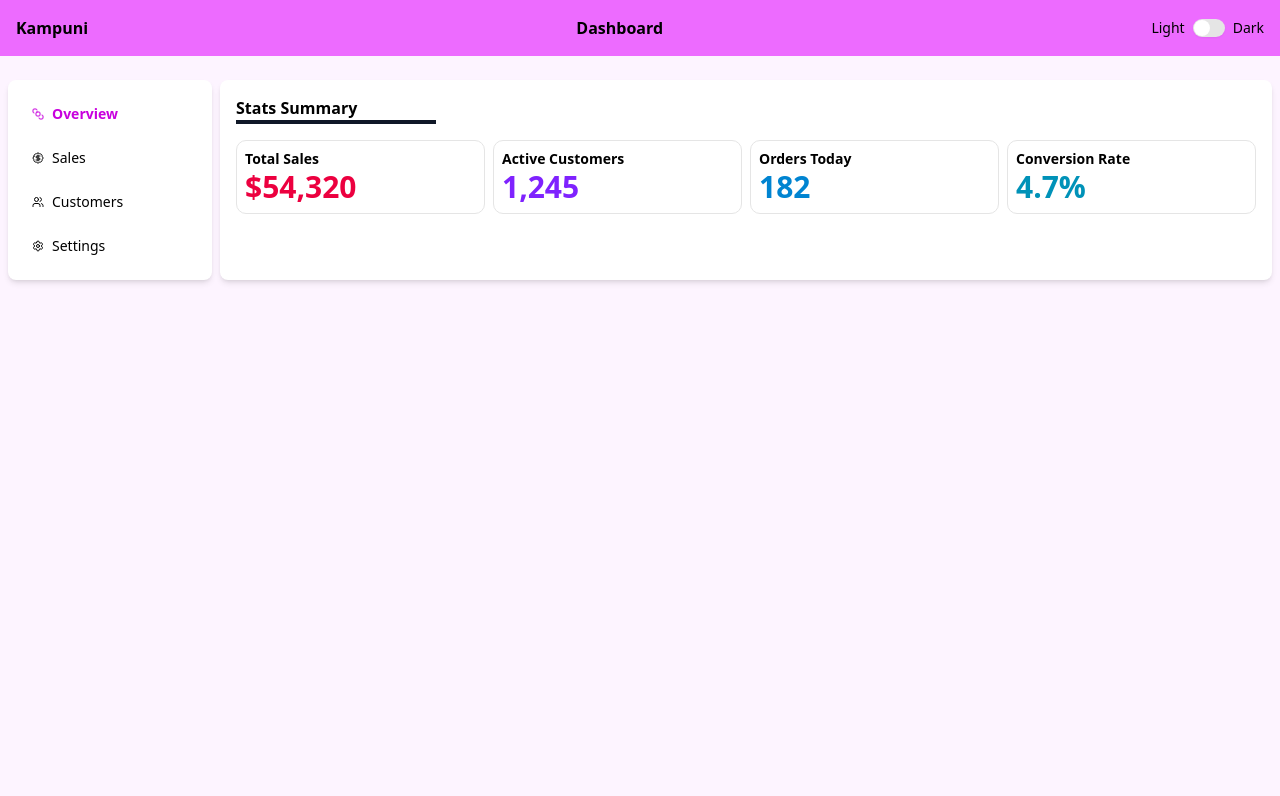
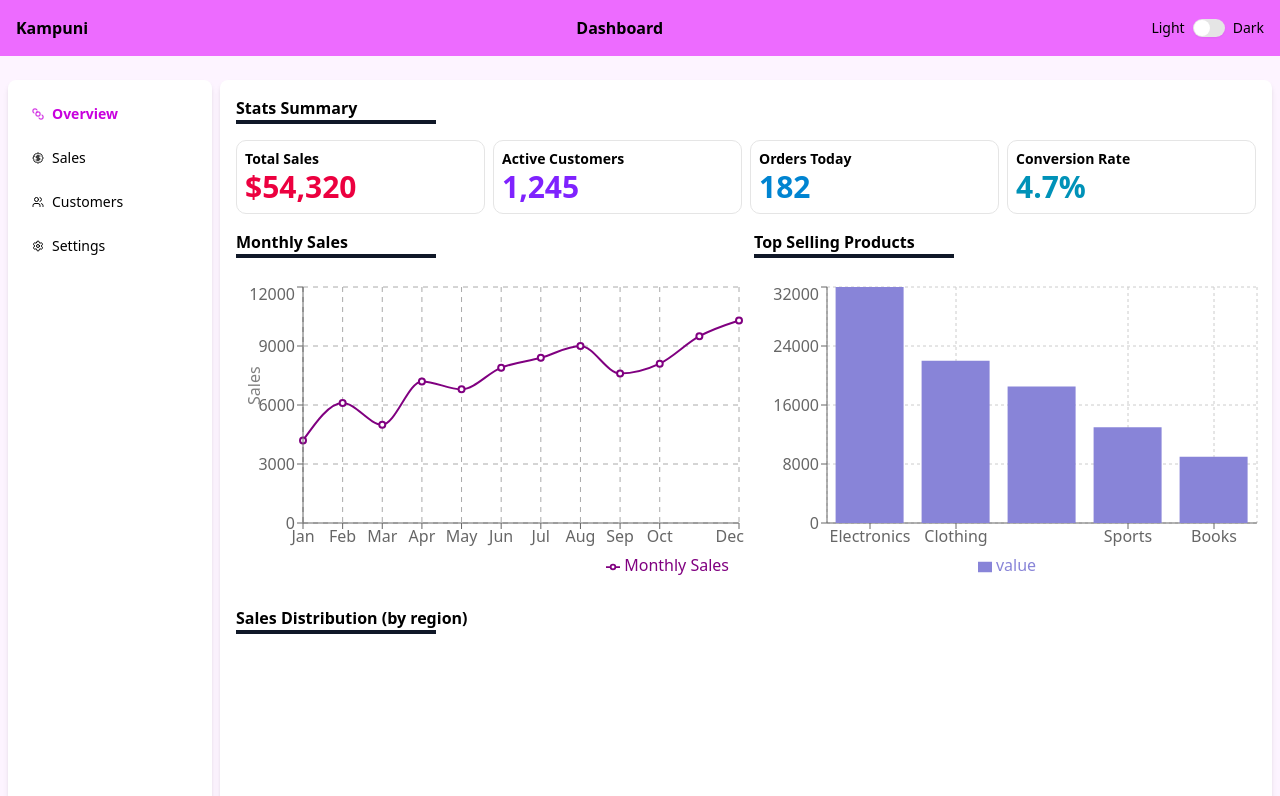
Before and after one commit to faithgaiciumia/react-combo-lab, a React (Vite) app: page /dashboard in a window 1280 px wide. Shown: the top 796 px of the page. Built offline with nearby package versions, Linux system fonts and the light colour scheme.

Commit message:
charts display

```diff
--- a/package.json
+++ b/package.json
@@ -27,6 +27,7 @@
     "react": "^19.1.1",
     "react-dom": "^19.1.1",
     "react-router-dom": "^7.8.2",
+    "recharts": "^3.2.1",
     "tailwind-merge": "^3.3.1",
     "tailwindcss": "^4.1.13",
     "vaul": "^1.1.2",
--- a/src/apps/dashboard/components/Main.tsx
+++ b/src/apps/dashboard/components/Main.tsx
@@ -1,9 +1,17 @@
+import MonthlySalesTrend from "./MonthlySalesTrend";
+import SalesDistribution from "./SalesDistribution";
 import StatsSummary from "./StatsSummary";
+import TopSellingProducts from "./TopSellingProducts";
 
-export default function Main(){
-    return(
-        <div className="bg-white shadow-md rounded-md mt-4 w-full col-span-5 p-4">
-            <StatsSummary/>
-        </div>
-    )
+export default function Main() {
+  return (
+    <div className="bg-white shadow-md rounded-md mt-4 w-full col-span-5 p-4 flex flex-col gap-4">
+      <StatsSummary />
+      <div className="grid grid-cols-2 gap-4">
+        <MonthlySalesTrend />
+      <TopSellingProducts />
+      <SalesDistribution />
+      </div>
+    </div>
+  );
 }
--- /dev/null
+++ b/src/apps/dashboard/components/MonthlySalesTrend.tsx
@@ -0,0 +1,41 @@
+import { Separator } from "@radix-ui/react-dropdown-menu";
+import {
+  CartesianGrid,
+  Legend,
+  Line,
+  LineChart,
+  Tooltip,
+  XAxis,
+  YAxis,
+} from "recharts";
+import { dashboardData } from "../data/data";
+
+export default function MonthlySalesTrend() {
+  return (
+    <div>
+      <h2 className="font-bold text-md">Monthly Sales</h2>
+      <div className="w-[200px] mb-4">
+        <Separator className="border-gray-900 border-2" />
+      </div>
+      <div className="p-2">
+        <LineChart data={dashboardData.monthlySales} width={500} height={300}>
+          <CartesianGrid stroke="#aaa" strokeDasharray="5 5" />
+          <Line
+            type="monotone"
+            dataKey="amount"
+            stroke="purple"
+            strokeWidth={2}
+            name="Monthly Sales"
+          />
+          <XAxis dataKey="month" />
+          <YAxis
+            width="auto"
+            label={{ value: "Sales", position: "insideLeft", angle: -90 }}
+          />
+          <Legend align="right" />
+          <Tooltip />
+        </LineChart>
+      </div>
+    </div>
+  );
+}
--- /dev/null
+++ b/src/apps/dashboard/components/SalesDistribution.tsx
@@ -0,0 +1,26 @@
+import { Separator } from "@radix-ui/react-dropdown-menu";
+import { Pie, PieChart } from "recharts";
+import { dashboardData } from "../data/data";
+
+export default function SalesDistribution() {
+  return (
+    <div>
+      <h2 className="font-bold text-md">Sales Distribution (by region)</h2>
+      <div className="w-[200px] mb-4">
+        <Separator className="border-gray-900 border-2" />
+      </div>
+      <div className="p-2">
+        <PieChart width={400} height={400}>
+          <Pie
+            data={dashboardData.regionalSales}
+            dataKey="value"
+            cx="50%"
+            cy="50%"
+            outerRadius={60}
+            fill="#8884d8"
+          />
+        </PieChart>
+      </div>
+    </div>
+  );
+}
--- /dev/null
+++ b/src/apps/dashboard/components/TopSellingProducts.tsx
@@ -0,0 +1,37 @@
+import { Separator } from "@radix-ui/react-dropdown-menu";
+import {
+  Bar,
+  BarChart,
+  CartesianGrid,
+  Legend,
+  Rectangle,
+  Tooltip,
+  XAxis,
+  YAxis,
+} from "recharts";
+import { dashboardData } from "../data/data";
+
+export default function TopSellingProducts() {
+  return (
+    <div>
+      <h2 className="font-bold text-md">Top Selling Products</h2>
+      <div className="w-[200px] mb-4">
+        <Separator className="border-gray-900 border-2" />
+      </div>
+      <div className="p-2">
+        <BarChart width={500} height={300} data={dashboardData.topCategories}>
+          <CartesianGrid strokeDasharray="3 3" />
+          <XAxis dataKey="name" />
+          <YAxis />
+          <Tooltip />
+          <Legend />
+          <Bar
+            dataKey="value"
+            fill="#8884d8"
+            activeBar={<Rectangle fill="pink" stroke="blue" />}
+          />
+        </BarChart>
+      </div>
+    </div>
+  );
+}
--- /dev/null
+++ b/src/apps/dashboard/data/data.ts
@@ -0,0 +1,39 @@
+export const dashboardData = {
+  statsSummary: {
+    totalSales: 54320,
+    activeCustomers: 1245,
+    ordersToday: 182,
+    conversionRate: 4.7,
+  },
+
+  monthlySales: [
+    { month: "Jan", amount: 4200 },
+    { month: "Feb", amount: 6100 },
+    { month: "Mar", amount: 5000 },
+    { month: "Apr", amount: 7200 },
+    { month: "May", amount: 6800 },
+    { month: "Jun", amount: 7900 },
+    { month: "Jul", amount: 8400 },
+    { month: "Aug", amount: 9000 },
+    { month: "Sep", amount: 7600 },
+    { month: "Oct", amount: 8100 },
+    { month: "Nov", amount: 9500 },
+    { month: "Dec", amount: 10300 },
+  ],
+
+  topCategories: [
+    { name: "Electronics", value: 32000 },
+    { name: "Clothing", value: 22000 },
+    { name: "Home & Kitchen", value: 18500 },
+    { name: "Sports", value: 13000 },
+    { name: "Books", value: 9000 },
+  ],
+
+  regionalSales: [
+    { region: "North America", value: 40 },
+    { region: "Europe", value: 30 },
+    { region: "Asia", value: 20 },
+    { region: "South America", value: 7 },
+    { region: "Other", value: 3 },
+  ],
+};
```
Also changed, not shown: 1 other file (tests, documents, lock files or other folders).
